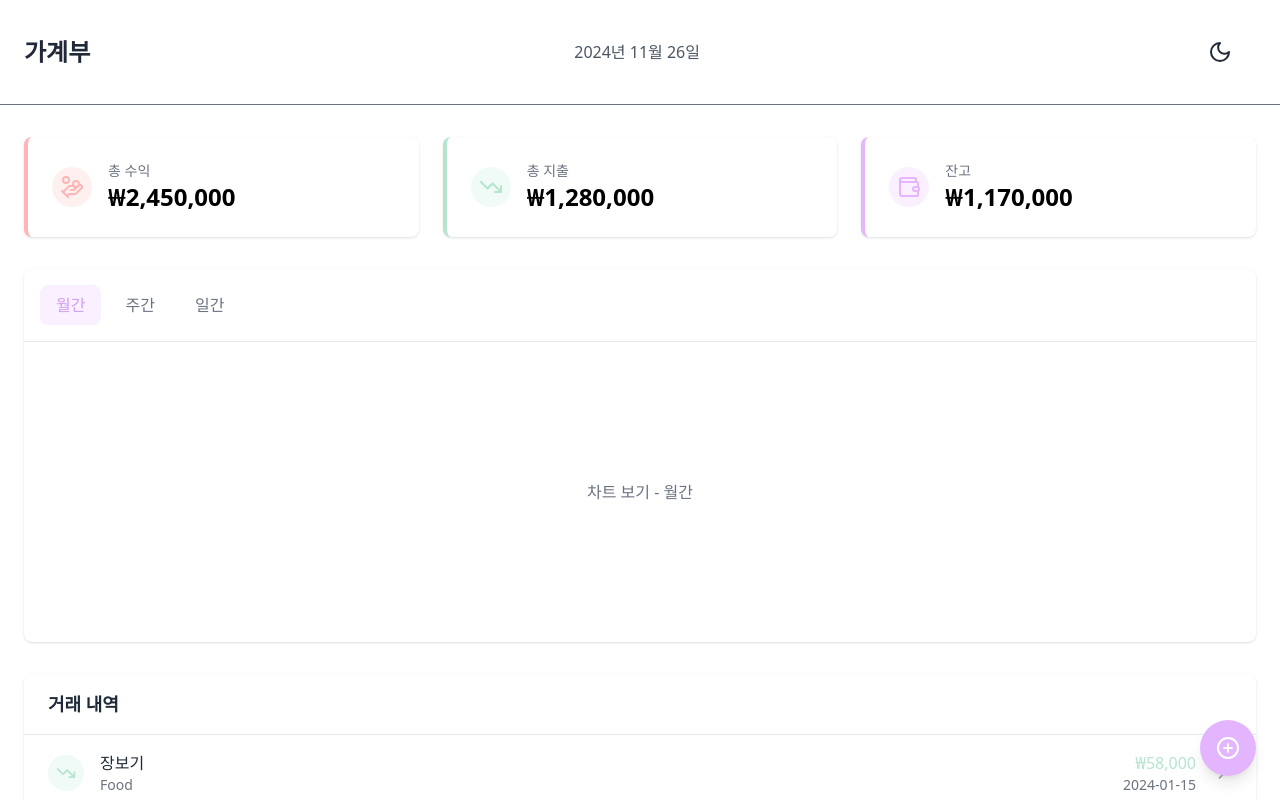
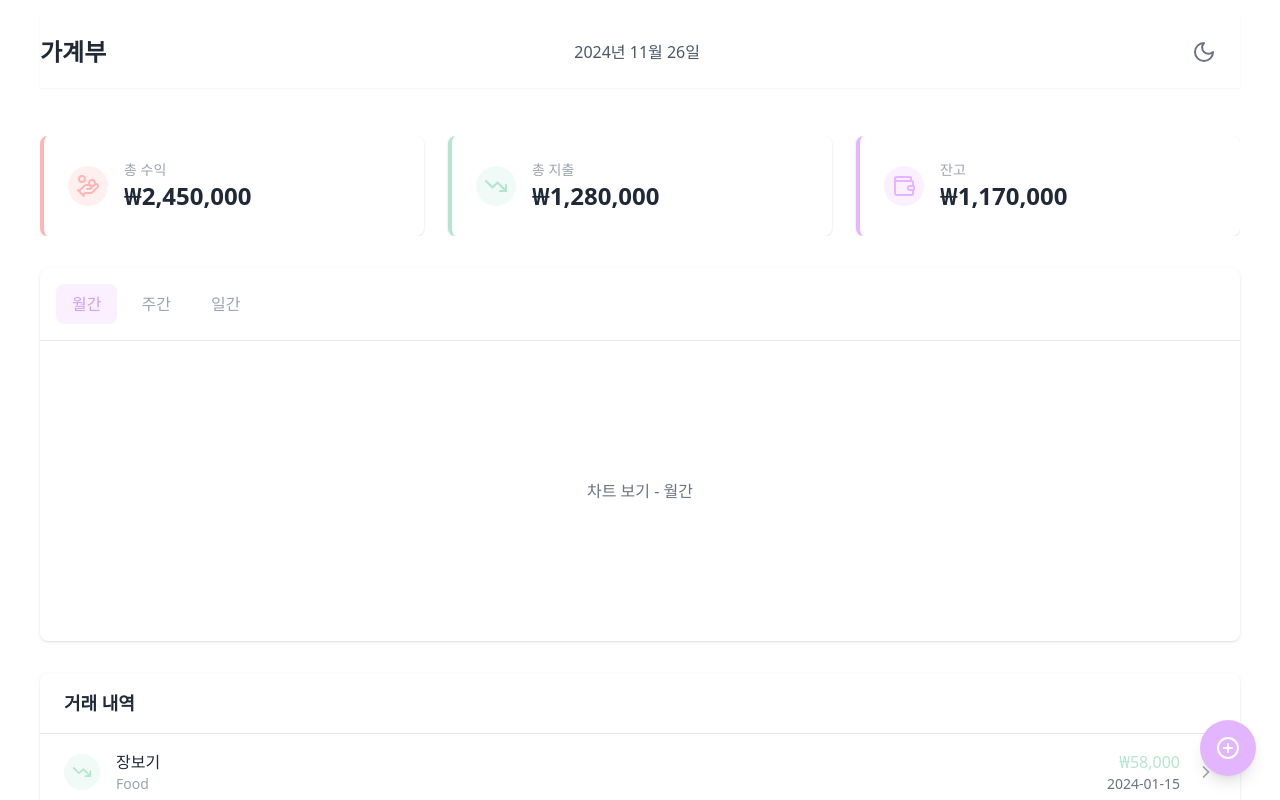
Before and after one commit to Lumire-ee/budget_book, a React (Create React App) app: page / in a window 1280 px wide. Shown: the top 800 px of the page. Built offline with nearby package versions, Linux system fonts and the light colour scheme.

Commit message:
feat: 다크모드 추가

```diff
--- a/public/index.html
+++ b/public/index.html
@@ -24,7 +24,7 @@
       work correctly both with client-side routing and a non-root public URL.
       Learn how to configure a non-root public URL by running `npm run build`.
     -->
-    <title>React App</title>
+    <title>가계부</title>
   </head>
   <body>
     <noscript>You need to enable JavaScript to run this app.</noscript>
--- a/src/App.js
+++ b/src/App.js
@@ -12,9 +12,9 @@ function App() {
   const [isDarkMode, setIsDarkMode] = useDarkMode();
   const [activeTab, setActiveTab] = useState("월간");
   return (
-    <>
+    <div className='"bg-gray-100 dark:bg-[#212121] transition-colors duration-500 px-4 sm:px-6"'>
       <Header isDarkMode={isDarkMode} setIsDarkMode={setIsDarkMode} />
-      <main className="max-w-7xl mx-auto px-4 sm:px-6 py-8 dark:bg-darkbg">
+      <main className="max-w-7xl mx-auto px-4 sm:px-6 py-8 bg-white dark:bg-[#212121] text-gray-800 transition-colors duration-500">
         <SummaryCards />
         <ChartArea activeTab={activeTab} setActiveTab={setActiveTab} />
         <TransactionsList />
@@ -25,7 +25,7 @@ function App() {
       >
         <PlusCircle className="h-6 w-6 text-white" />
       </button>
-    </>
+    </div>
   );
 }
 
--- a/src/components/ChartArea.js
+++ b/src/components/ChartArea.js
@@ -1,7 +1,7 @@
 export default function ChartArea({ activeTab, setActiveTab }) {
   return (
-    <div className="bg-white rounded-lg shadow mb-8">
-      <div className="border-b">
+    <div className="bg-white rounded-lg shadow mb-8 dark:shadow-custom-dark dark:bg-darkbg">
+      <div className="border-b dark:border-gray-600">
         <div className="flex p-4">
           {["월간", "주간", "일간"].map((tab) => (
             <button
@@ -10,7 +10,7 @@ export default function ChartArea({ activeTab, setActiveTab }) {
               className={`px-4 py-2 font-medium rounded-lg mr-2 ${
                 activeTab === tab
                   ? "bg-[#E4B5FF] bg-opacity-20 text-[#CF9EF0]"
-                  : "text-gray-500 hover:bg-gray-100"
+                  : "text-gray-400 hover:bg-gray-200 dark:hover:bg-gray-600"
               }`}
             >
               {tab}
--- a/src/components/Header.js
+++ b/src/components/Header.js
@@ -2,9 +2,9 @@ import { SunDim, Moon } from "lucide-react";
 
 export default function Header({ isDarkMode, setIsDarkMode }) {
   return (
-    <header className="px-6 py-4 bg-white border-b dark:bg-darkbg border-gray-500 ">
-      <div className="max-w-7xl mx-auto flex justify-between items-center">
-        <h1 className="text-2xl font-bold text-gray-800 dark:text-gray-200 flex justify-start">
+    <header className="px-6 py-4 max-w-7xl bg-white mx-auto dark:bg-darkbg">
+      <div className="max-w-7xl mx-auto flex justify-between items-center shadow-sm dark:shadow-custom-sm-dark">
+        <h1 className="text-2xl font-bold text-gray-800 dark:text-gray-400 flex justify-start ">
           가계부
         </h1>
         <p className="text-gray-600 dark:text-gray-400">
@@ -17,7 +17,7 @@ export default function Header({ isDarkMode, setIsDarkMode }) {
         <div className="flex justify-end p-4">
           <button
             onClick={() => setIsDarkMode(!isDarkMode)}
-            className="p-2 rounded text-gray-800 dark:text-gray-200 hover:bg-gray-200 dark:hover:bg-gray-600"
+            className="p-2 rounded text-gray-500 hover:bg-gray-200 dark:hover:bg-gray-600"
           >
             {isDarkMode ? <SunDim /> : <Moon />}
           </button>
--- a/src/components/SummaryCards.js
+++ b/src/components/SummaryCards.js
@@ -2,39 +2,45 @@ import { HandCoins, TrendingDown, Wallet } from "lucide-react";
 
 export default function SummaryCard() {
   return (
-    <div className="grid grid-cols-1 md:grid-cols-3 gap-6 mb-8 dark:bg-darkbg">
-      <div className="bg-white rounded-lg shadow p-6 border-l-4 border-[#FFB5B5]">
+    <div className="grid grid-cols-1 md:grid-cols-3 gap-6 mb-8 summarycards">
+      <div className="bg-white rounded-lg shadow p-6 border-l-4 border-[#FFB5B5] dark:shadow-custom-dark dark:bg-darkbg">
         <div className="flex items-center">
           <div className="p-2 bg-[#FFB5B5] bg-opacity-20 rounded-full">
             <HandCoins className="h-6 w-6 text-[#FFB5B5]" />
           </div>
           <div className="ml-4">
-            <p className="text-sm text-gray-500">총 수익</p>
-            <p className="text-2xl font-semibold">₩2,450,000</p>
+            <p className="text-sm text-gray-400">총 수익</p>
+            <p className="text-2xl font-semibold dark:text-gray-400">
+              ₩2,450,000
+            </p>
           </div>
         </div>
       </div>
 
-      <div className="bg-white rounded-lg shadow p-6 border-l-4 border-[#B5E5CF]">
+      <div className="bg-white rounded-lg shadow p-6 border-l-4 border-[#B5E5CF] dark:shadow-custom-dark dark:bg-darkbg">
         <div className="flex items-center">
           <div className="p-2 bg-[#B5E5CF] bg-opacity-20 rounded-full">
             <TrendingDown className="h-6 w-6 text-[#B5E5CF]" />
           </div>
           <div className="ml-4">
-            <p className="text-sm text-gray-500">총 지출</p>
-            <p className="text-2xl font-semibold">₩1,280,000</p>
+            <p className="text-sm text-gray-400">총 지출</p>
+            <p className="text-2xl font-semibold dark:text-gray-400">
+              ₩1,280,000
+            </p>
           </div>
         </div>
       </div>
 
-      <div className="bg-white rounded-lg shadow p-6 border-l-4 border-[#E5B5FF]">
+      <div className="bg-white rounded-lg shadow p-6 border-l-4 border-[#E5B5FF] dark:shadow-custom-dark dark:bg-darkbg ">
         <div className="flex items-center">
           <div className="p-2 bg-[#E5B5FF] bg-opacity-20 rounded-full">
             <Wallet className="h-6 w-6 text-[#E5B5FF]" />
           </div>
           <div className="ml-4">
-            <p className="text-sm text-gray-500">잔고</p>
-            <p className="text-2xl font-semibold">₩1,170,000</p>
+            <p className="text-sm text-gray-400">잔고</p>
+            <p className="text-2xl font-semibold dark:text-gray-400">
+              ₩1,170,000
+            </p>
           </div>
         </div>
       </div>
--- a/src/components/TransactionsList.js
+++ b/src/components/TransactionsList.js
@@ -2,9 +2,11 @@ import { HandCoins, TrendingDown, ChevronRight } from "lucide-react";
 
 export default function TransactionsList() {
   return (
-    <div className="bg-white rounded-lg shadow transactions">
-      <div className="px-6 py-4 border-b">
-        <h2 className="text-lg font-semibold text-gray-800">거래 내역</h2>
+    <div className="bg-white rounded-lg shadow transactions dark:shadow-custom-dark dark:bg-darkbg ">
+      <div className="px-6 py-4 border-b dark:border-gray-600">
+        <h2 className="text-lg font-semibold text-gray-800 dark:text-gray-400">
+          거래 내역
+        </h2>
       </div>
       {[
         {
@@ -31,7 +33,7 @@ export default function TransactionsList() {
       ].map((transaction) => (
         <div
           key={transaction.id}
-          className="px-6 py-4 border-b last:border-b-0 flex items-center justify-between hover:bg-gray-50"
+          className="px-6 py-4 border-b last:border-b-0 flex items-center justify-between hover:bg-gray-50 dark:hover:bg-gray-700 dark:border-gray-600"
         >
           <div className="flex items-center">
             <div className="mr-4">
@@ -50,8 +52,10 @@ export default function TransactionsList() {
               </div>
             </div>
             <div>
-              <p className="font-medium text-gray-800">{transaction.title}</p>
-              <p className="text-sm text-gray-500">{transaction.category}</p>
+              <p className="font-medium text-gray-800 dark:text-gray-400">
+                {transaction.title}
+              </p>
+              <p className="text-sm text-gray-400 ">{transaction.category}</p>
             </div>
           </div>
           <div className="flex items-center">
@@ -64,7 +68,9 @@ export default function TransactionsList() {
                 {transaction.amount > 0 ? "+" : ""}₩
                 {Math.abs(transaction.amount).toLocaleString()}
               </p>
-              <p className="text-sm text-gray-500">{transaction.date}</p>
+              <p className="text-sm text-gray-500 dark:text-gray-400">
+                {transaction.date}
+              </p>
             </div>
             <ChevronRight className="h-5 w-5 text-gray-400" />
           </div>
--- a/src/index.css
+++ b/src/index.css
@@ -4,4 +4,5 @@
 
 * {
   @apply transition-colors duration-500;
+  overflow: auto;
 }
--- a/src/index.js
+++ b/src/index.js
@@ -4,11 +4,7 @@ import "./index.css";
 import App from "./App";
 
 const root = ReactDOM.createRoot(document.getElementById("root"));
-root.render(
-  <React.StrictMode>
-    <App />
-  </React.StrictMode>
-);
+root.render(<App />);
 
 // If you want to start measuring performance in your app, pass a function
 // to log results (for example: reportWebVitals(console.log))
--- a/tailwind.config.js
+++ b/tailwind.config.js
@@ -2,8 +2,18 @@
 module.exports = {
   darkMode: "class",
   content: ["./src/**/*.{js,jsx,ts,tsx}"],
+  safelist: [
+    "bg-[#212121]",
+    "text-gray-200",
+    "dark:bg-[#212121]",
+    "dark:text-gray-200",
+  ],
   theme: {
     extend: {
+      boxShadow: {
+        "custom-dark": "0 4px 6px rgba(255, 255, 255, 0.1)",
+        "custom-sm-dark": "0 1px 2px 0 rgba(255, 255, 255, 0.1)",
+      },
       transitionProperty: {
         colors: "background-color, border-color, color, fill, stroke",
       },
```
